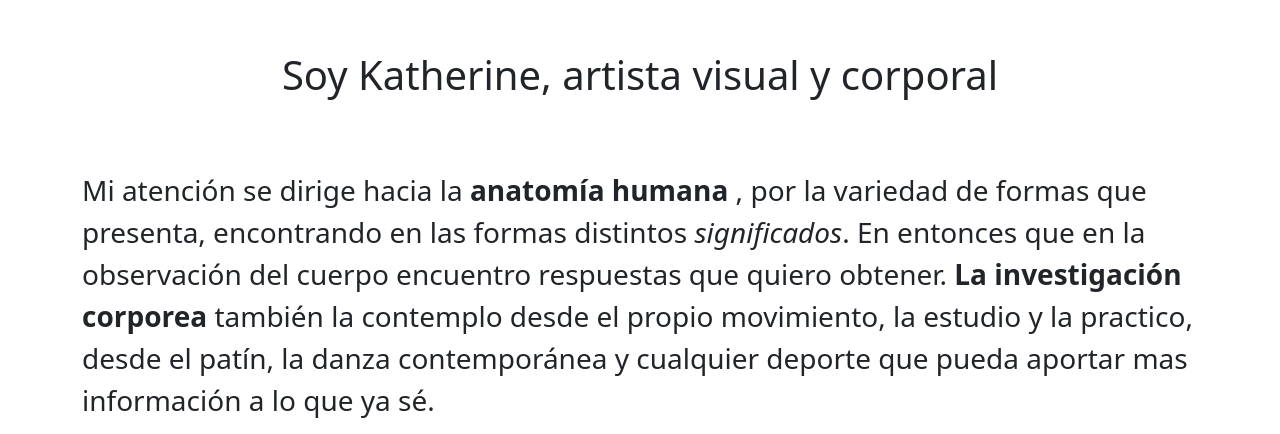
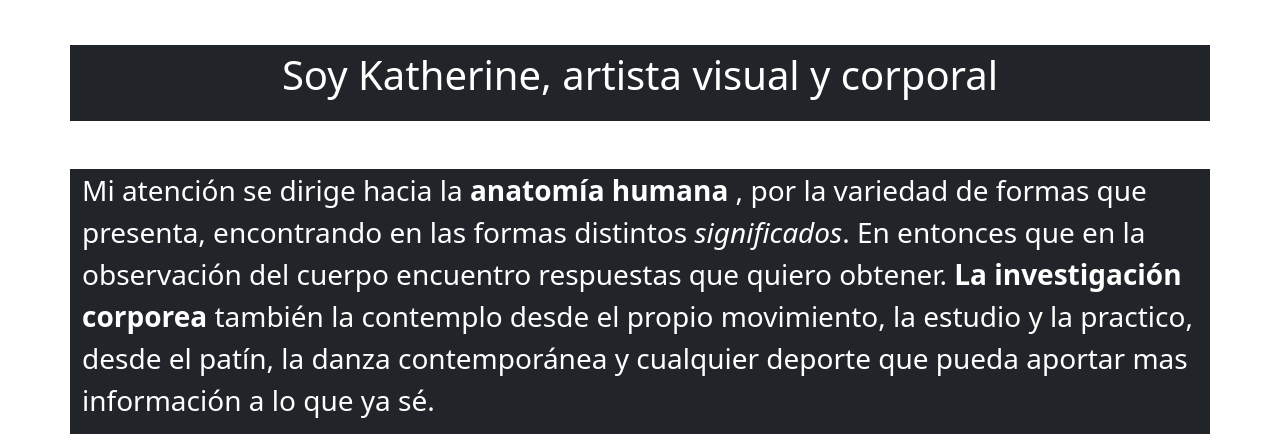
Before and after one commit to kathe64/proyecto1, a website: page index.html in a window 1280 px wide. Shown: the part 1507-1941 px from the top of the page. Drawn offline with nearby package versions, Linux system fonts and the light colour scheme; a web font is replaced by a local one.

Commit message:
gitignore

```diff
--- a/index.html
+++ b/index.html
@@ -111,12 +111,12 @@
 
     <div class="container mt-5">
       <div class="row ">
-        <div class="col-md-12";><p class="fs-1 text-center">Soy Katherine, artista visual y corporal</p></div>
+        <div class="col-md-12 bg-dark";><p class="fs-1 text-center text-white">Soy Katherine, artista visual y corporal</p></div>
 
         <div class="container mt-5">
           <div class="row ">
-            <div class="col-md-12">
-              <p class="fs-3">Mi atención se dirige hacia la <strong>anatomía humana</strong> , por la variedad de formas que presenta, encontrando en las formas distintos <em>significados</em>.
+            <div class="col-md-12 bg-dark">
+              <p class="fs-3 text-white">Mi atención se dirige hacia la <strong>anatomía humana</strong> , por la variedad de formas que presenta, encontrando en las formas distintos <em>significados</em>.
               En entonces que en la observación del cuerpo encuentro respuestas que quiero obtener.
 
   <strong>La investigación corporea</strong> también la contemplo desde el propio movimiento, la estudio y la practico, desde el patín, la danza contemporánea y cualquier deporte que pueda aportar mas información a lo que ya sé.</p>  </div>
@@ -124,7 +124,7 @@
 
 
 
-           <div class="espacioenblanco"></div>
+  <div class="espacioenblanco"></div>
 
     <div class="container mt-5">
       <div class="row ">
```
Also changed, not shown: package.json (added, +24 -0 lines), 2 other files.
